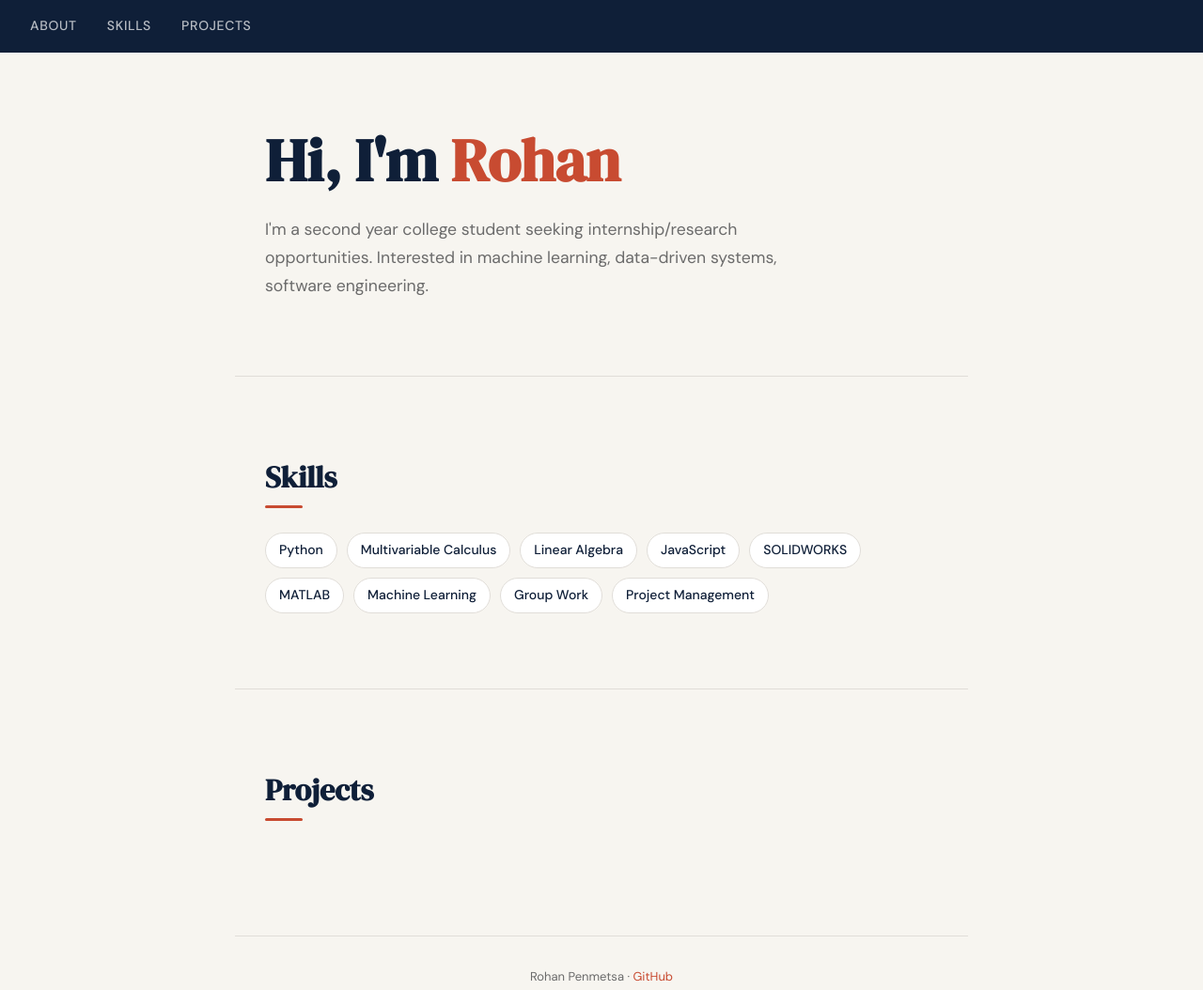
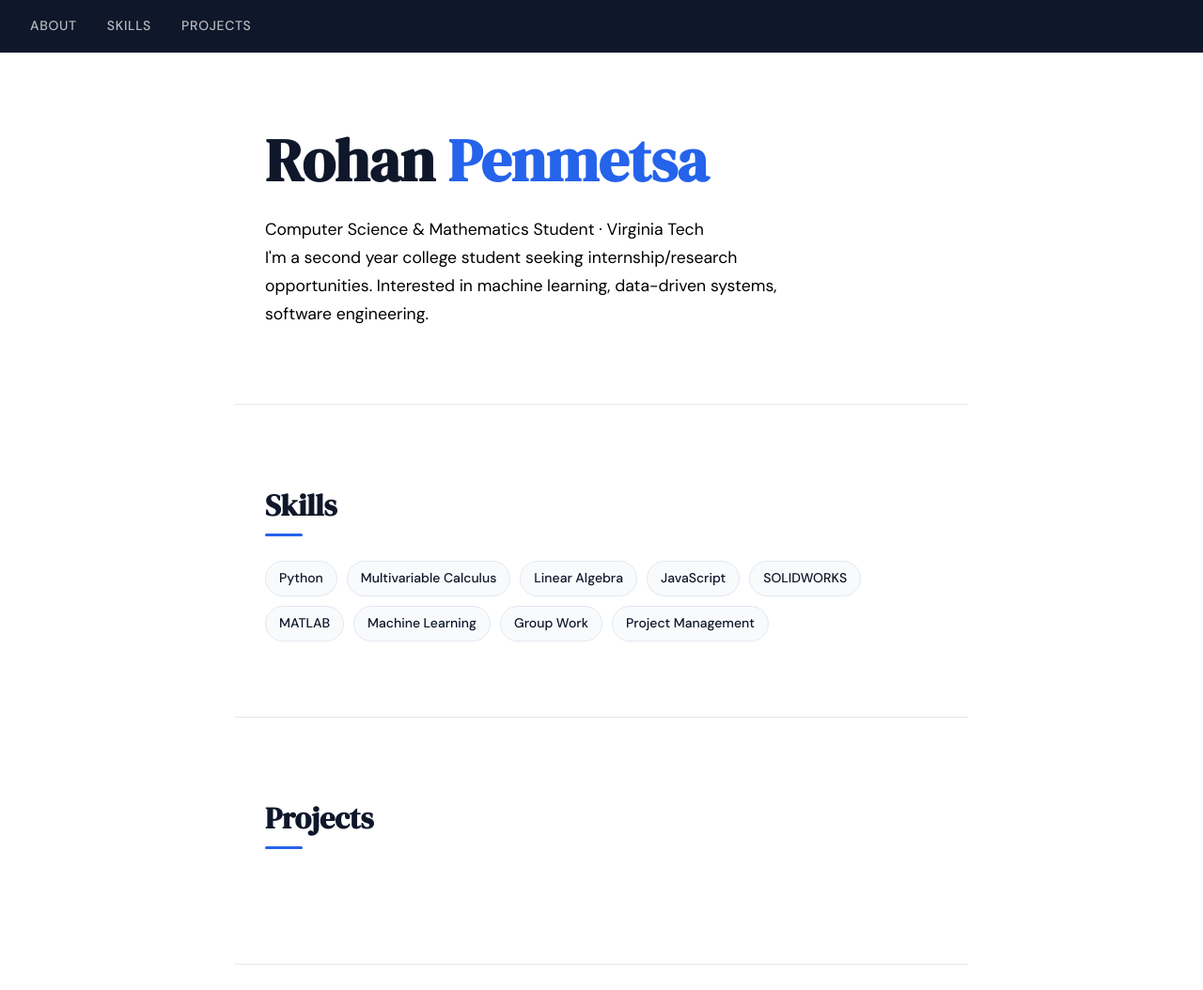
Before and after one commit to RohanPenme/RohanPenme.github.io, a plain HTML site: page index.html in a window 1280 px wide. Shown: the top 1054 px of the page at 94% size. Drawn offline with Linux system fonts and the light colour scheme.

Commit message:
style changes and text changes

```diff
--- a/index.html
+++ b/index.html
@@ -17,7 +17,8 @@
 
     <!-- About Section -->
     <section id="about">
-      <h1>Hi, I'm <span>Rohan</span></h1>
+      <h1>Rohan <span>Penmetsa</span></h1>
+      <p class="subtitle">Computer Science & Mathematics Student · Virginia Tech</p>
       <p>I'm a second year college student seeking internship/research opportunities. Interested in machine learning, data-driven systems, software engineering.</p>
     </section>
 
--- a/style.css
+++ b/style.css
@@ -3,13 +3,11 @@
 
 /* ── Variables ── */
 :root {
-  --bg: #f7f5f0;
-  --surface: #ffffff;
-  --navy: #0f1f38;
-  --accent: #c84b31;
-  --text: #1a1a1a;
-  --muted: #6b6b6b;
-  --border: #e0ddd8;
+  --bg: #ffffff;
+  --surface: #f8fafc;
+  --navy: #0f172a;
+  --accent: #2563eb;
+  --border: #e2e8f0;
   --max-width: 780px;
 }
 
```
